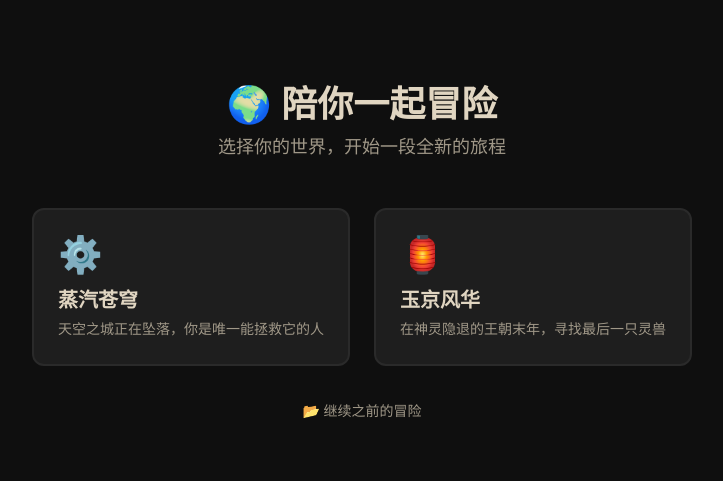
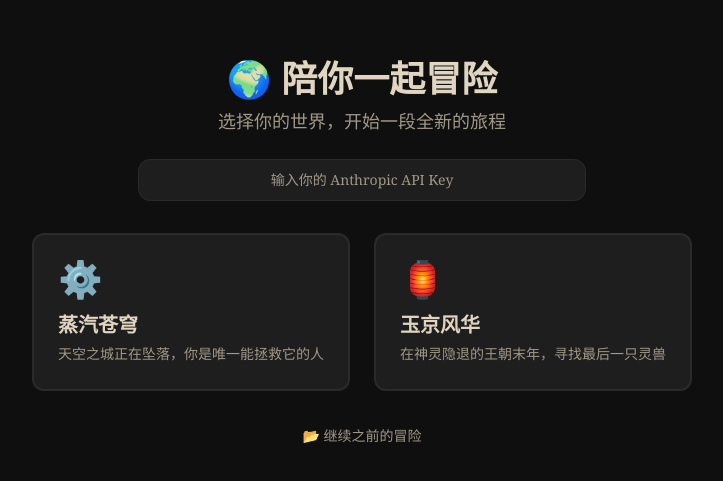
Before and after one commit to walkeryi/huashijie, a Next.js app: page / in a window 1280 px wide. Shown: the part 147-628 px from the top of the page, without its empty margins (278-1001 px from the left). Built offline with nearby package versions, Linux system fonts and the light colour scheme.

Commit message:
feat: allow users to input their own API key in the frontend

```diff
--- a/src/app/api/adventure/route.ts
+++ b/src/app/api/adventure/route.ts
@@ -4,10 +4,10 @@ import { WorldCard, PlayerState, DialogueEntry, AIResponse } from '@/lib/types'
 
 const API_TIMEOUT_MS = 30000
 
-function getAnthropicClient(): Anthropic {
-  const apiKey = process.env.ANTHROPIC_API_KEY
+function getAnthropicClient(apiKeyOverride?: string): Anthropic {
+  const apiKey = apiKeyOverride || process.env.ANTHROPIC_API_KEY
   if (!apiKey) {
-    throw new Error('服务器配置错误：缺少 ANTHROPIC_API_KEY')
+    throw new Error('缺少 API Key：请在页面输入或设置 ANTHROPIC_API_KEY 环境变量')
   }
   return new Anthropic({ apiKey })
 }
@@ -112,10 +112,11 @@ function validateAIResponse(response: AIResponse, fallbackText: string): AIRespo
 export async function POST(request: NextRequest) {
   try {
     const body = await request.json()
-    const { worldCard, playerState, dialogueHistory } = body as {
+    const { worldCard, playerState, dialogueHistory, apiKey: requestApiKey } = body as {
       worldCard: WorldCard
       playerState: PlayerState
       dialogueHistory: DialogueEntry[]
+      apiKey?: string
     }
 
     // 输入验证
@@ -143,7 +144,7 @@ export async function POST(request: NextRequest) {
     }
 
     const systemPrompt = buildSystemPrompt(worldCard, playerState)
-    const anthropic = getAnthropicClient()
+    const anthropic = getAnthropicClient(requestApiKey)
 
     // 带超时的 API 调用
     const controller = new AbortController()
--- a/src/components/WorldCardSelector.tsx
+++ b/src/components/WorldCardSelector.tsx
@@ -115,11 +115,22 @@ export default function WorldCardSelector() {
     <div className="min-h-screen flex flex-col items-center justify-center p-8">
       <div className="w-full max-w-4xl">
         {/* Title */}
-        <div className="text-center mb-12">
+        <div className="text-center mb-6">
           <h1 className="text-4xl font-bold mb-2">🌍 陪你一起冒险</h1>
           <p className="text-lg text-[var(--text-secondary)]">
             选择你的世界，开始一段全新的旅程
           </p>
+        </div>
+
+        {/* API Key Input */}
+        <div className="max-w-md mx-auto mb-8">
+          <input
+            type="password"
+            value={state.apiKey}
+            onChange={e => actions.setApiKey(e.target.value)}
+            placeholder="输入你的 Anthropic API Key"
+            className="w-full px-4 py-2.5 rounded-xl bg-[var(--bg-card)] border border-[var(--border)] focus:border-[var(--accent)] outline-none text-sm text-[var(--text-primary)] placeholder-[var(--text-secondary)] transition-colors text-center"
+          />
         </div>
 
         {/* World Card Grid */}
--- a/src/lib/game-context.tsx
+++ b/src/lib/game-context.tsx
@@ -38,6 +38,7 @@ export function createInitialState(): GameState {
     isLoading: false,
     error: null,
     saveSlots: [],
+    apiKey: '',
   }
 }
 
@@ -66,6 +67,9 @@ export function gameReducer(state: GameState, action: GameAction): GameState {
         error: null,
       }
     }
+
+    case 'SET_API_KEY':
+      return { ...state, apiKey: action.apiKey }
 
     case 'SET_LOADING':
       return { ...state, isLoading: action.isLoading }
@@ -135,6 +139,7 @@ interface GameContextValue {
   state: GameState
   dispatch: React.Dispatch<GameAction>
   actions: {
+    setApiKey: (key: string) => void
     startGame: (worldCard: WorldCard, playerName: string) => void
     submitAction: (optionText: string) => Promise<void>
     saveGame: (slot: number, name: string) => void
@@ -155,6 +160,10 @@ export function GameProvider({ children }: { children: React.ReactNode }) {
 
   const refreshSaves = useCallback(() => {
     dispatch({ type: 'REFRESH_SAVES', saves: listSaves() })
+  }, [])
+
+  const setApiKey = useCallback((key: string) => {
+    dispatch({ type: 'SET_API_KEY', apiKey: key })
   }, [])
 
   const startGame = useCallback((worldCard: WorldCard, playerName: string) => {
@@ -186,6 +195,7 @@ export function GameProvider({ children }: { children: React.ReactNode }) {
           worldCard: current.worldCard,
           playerState: current.playerState,
           dialogueHistory: historyWithInput,
+          apiKey: current.apiKey,
         }),
       })
 
@@ -219,7 +229,7 @@ export function GameProvider({ children }: { children: React.ReactNode }) {
         content: data.narration,
         timestamp: Date.now(),
       }]
-      autoSave(current.worldCard.id, updatedPlayer, fullHistory)
+      autoSave(current.worldCard.id, updatedPlayer, fullHistory, current.apiKey)
     } catch (e: unknown) {
       const message = e instanceof Error ? e.message : String(e)
       dispatch({ type: 'SET_ERROR', error: message || '未知错误' })
@@ -231,7 +241,7 @@ export function GameProvider({ children }: { children: React.ReactNode }) {
   const saveGame = useCallback((slot: number, name: string) => {
     const current = stateRef.current
     if (!current.worldCard || !current.playerState) return
-    saveToSlot(slot, 'save_' + Date.now(), name, current.worldCard.id, current.playerState, current.dialogueHistory)
+    saveToSlot(slot, 'save_' + Date.now(), name, current.worldCard.id, current.playerState, current.dialogueHistory, current.apiKey)
     refreshSaves()
   }, [refreshSaves])
 
@@ -256,6 +266,7 @@ export function GameProvider({ children }: { children: React.ReactNode }) {
     state,
     dispatch,
     actions: {
+      setApiKey,
       startGame,
       submitAction,
       saveGame,
@@ -264,7 +275,7 @@ export function GameProvider({ children }: { children: React.ReactNode }) {
       refreshSaves,
       returnToMenu,
     },
-  }), [state, dispatch, startGame, submitAction, saveGame, loadGame, deleteGame, refreshSaves, returnToMenu])
+  }), [state, dispatch, setApiKey, startGame, submitAction, saveGame, loadGame, deleteGame, refreshSaves, returnToMenu])
 
   return <GameContext.Provider value={value}>{children}</GameContext.Provider>
 }
--- a/src/lib/storage.ts
+++ b/src/lib/storage.ts
@@ -31,6 +31,7 @@ export function saveToSlot(
   worldCardId: string,
   playerState: PlayerState,
   dialogueHistory: DialogueEntry[],
+  apiKey: string,
 ): void {
   if (typeof window === 'undefined') return
   const data: SaveData = {
@@ -40,6 +41,7 @@ export function saveToSlot(
     worldCardId,
     playerState,
     dialogueHistory,
+    apiKey,
   }
   localStorage.setItem(SAVE_PREFIX + slot, JSON.stringify(data))
 }
@@ -49,6 +51,7 @@ export function autoSave(
   worldCardId: string,
   playerState: PlayerState,
   dialogueHistory: DialogueEntry[],
+  apiKey: string,
 ): void {
   if (typeof window === 'undefined') return
   const data: SaveData = {
@@ -58,6 +61,7 @@ export function autoSave(
     worldCardId,
     playerState,
     dialogueHistory,
+    apiKey,
   }
   localStorage.setItem(AUTO_SAVE_KEY, JSON.stringify(data))
 }
--- a/src/lib/types.ts
+++ b/src/lib/types.ts
@@ -53,6 +53,7 @@ export interface SaveData {
   worldCardId: string
   playerState: PlayerState
   dialogueHistory: DialogueEntry[]
+  apiKey: string
 }
 
 // ========== 游戏上下文 ==========
@@ -69,10 +70,12 @@ export interface GameState {
   isLoading: boolean
   error: string | null
   saveSlots: SaveData[]
+  apiKey: string
 }
 
 export type GameAction =
   | { type: 'START_GAME'; worldCard: WorldCard; playerName: string }
+  | { type: 'SET_API_KEY'; apiKey: string }
   | { type: 'SET_LOADING'; isLoading: boolean }
   | { type: 'SET_RESPONSE'; response: AIResponse; playerEntry: DialogueEntry }
   | { type: 'SET_ERROR'; error: string }
```
Also changed, not shown: 2 other files (tests, documents, lock files or other folders).
